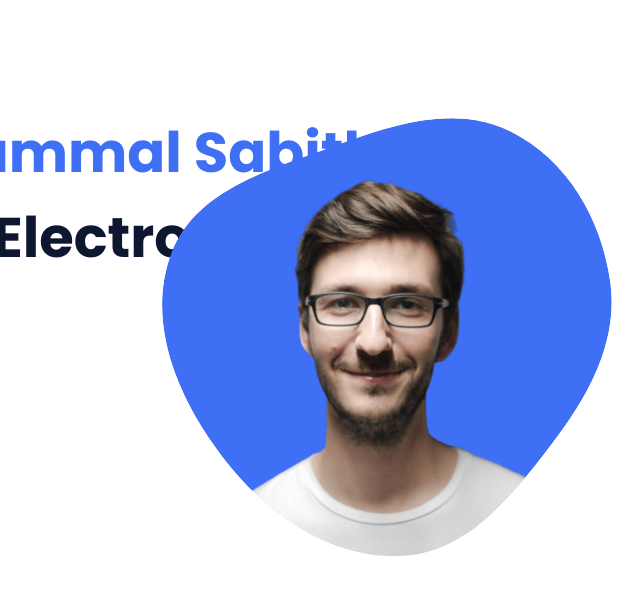
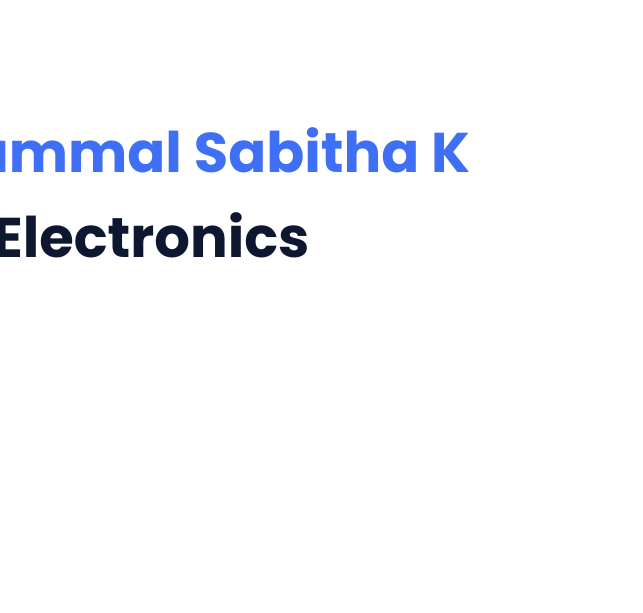
Before and after one commit to ShankarammalSabitha/Sabitha-PortFolio, a plain HTML site: page index.html in a window 1280 px wide. Shown: the part 135-748 px from the top of the page, 540-1183 px from the left. Drawn offline with nearby package versions, Linux system fonts and the light colour scheme.

Commit message:
Update index.html

```diff
--- a/index.html
+++ b/index.html
@@ -50,16 +50,7 @@
                     <a href="" class="home__social-icon"><i class='bx bxl-github' ></i></a>
                 </div>
 
-                <div class="home__img">
-                    <svg class="home__blob" viewBox="0 0 479 467" xmlns="http://www.w3.org/2000/svg" xmlns:xlink="http://www.w3.org/1999/xlink">
-                        <mask id="mask0" mask-type="alpha">
-                            <path d="M9.19024 145.964C34.0253 76.5814 114.865 54.7299 184.111 29.4823C245.804 6.98884 311.86 -14.9503 370.735 14.143C431.207 44.026 467.948 107.508 477.191 174.311C485.897 237.229 454.931 294.377 416.506 344.954C373.74 401.245 326.068 462.801 255.442 466.189C179.416 469.835 111.552 422.137 65.1576 361.805C17.4835 299.81 -17.1617 219.583 9.19024 145.964Z"/>
-                        </mask>
-                        <g mask="url(#mask0)">
-                            <path d="M9.19024 145.964C34.0253 76.5814 114.865 54.7299 184.111 29.4823C245.804 6.98884 311.86 -14.9503 370.735 14.143C431.207 44.026 467.948 107.508 477.191 174.311C485.897 237.229 454.931 294.377 416.506 344.954C373.74 401.245 326.068 462.801 255.442 466.189C179.416 469.835 111.552 422.137 65.1576 361.805C17.4835 299.81 -17.1617 219.583 9.19024 145.964Z"/>
-                            <image class="home__blob-img" x="50" y="60" href="assets/img/perfil.png"/>
-                        </g>
-                    </svg>
+
                 </div>
             </section>
 
```
